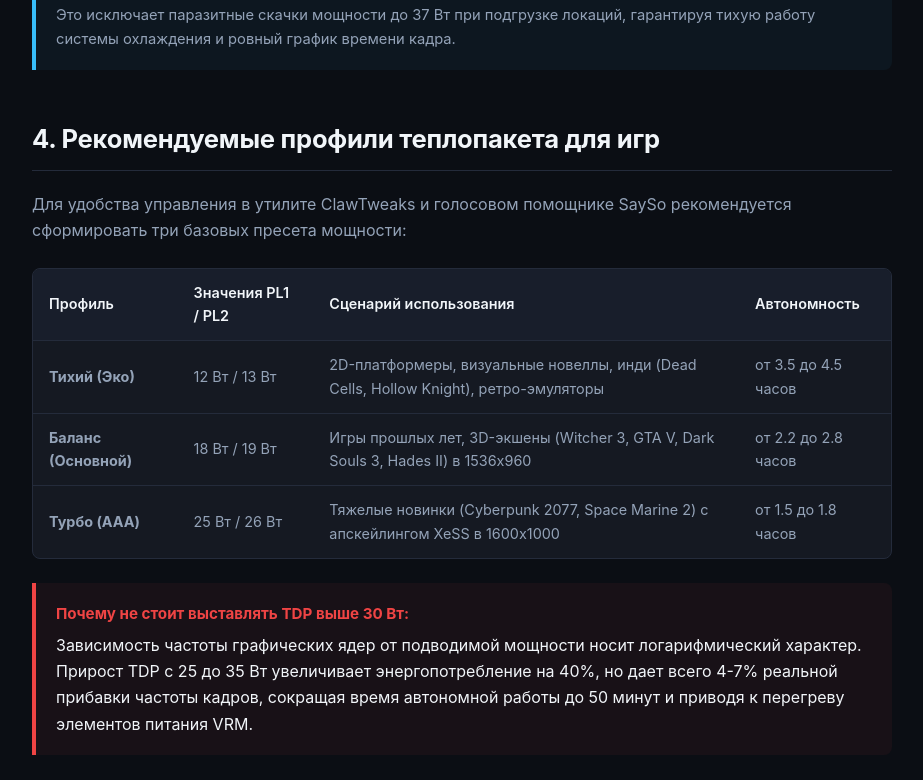
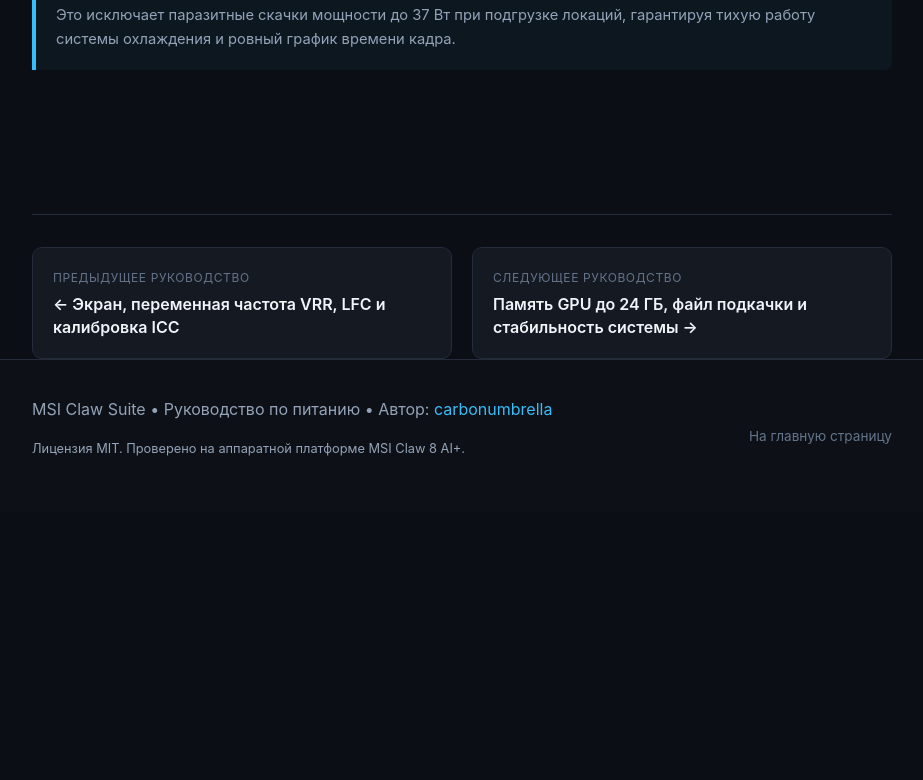
Before and after one commit to carbonumbrella/msi-claw-suite, a plain HTML site: page guides/power-and-sleep.html in a window 1280 px wide. Shown: the part 3200-3980 px from the top of the page, without its empty margins (178-1101 px from the left). After the commit the page ends 3712 px from the top, so only its background shows below. Drawn offline with Linux system fonts and the light colour scheme.

Commit message:
Remove redundant TDP game profiles section from power guide

```diff
--- a/guides/power-and-sleep.html
+++ b/guides/power-and-sleep.html
@@ -628,53 +628,6 @@ powercfg /h /type full</pre>
                     </p>
                 </div>
             </section>
-
-            <section id="profiles">
-                <h2>4. Рекомендуемые профили теплопакета для игр</h2>
-                <p>
-                    Для удобства управления в утилите ClawTweaks и голосовом помощнике SaySo рекомендуется сформировать три базовых пресета мощности:
-                </p>
-
-                <div class="table-wrap">
-                    <table>
-                        <thead>
-                            <tr>
-                                <th>Профиль</th>
-                                <th>Значения PL1 / PL2</th>
-                                <th>Сценарий использования</th>
-                                <th>Автономность</th>
-                            </tr>
-                        </thead>
-                        <tbody>
-                            <tr>
-                                <td><strong>Тихий (Эко)</strong></td>
-                                <td>12 Вт / 13 Вт</td>
-                                <td>2D-платформеры, визуальные новеллы, инди (Dead Cells, Hollow Knight), ретро-эмуляторы</td>
-                                <td>от 3.5 до 4.5 часов</td>
-                            </tr>
-                            <tr>
-                                <td><strong>Баланс (Основной)</strong></td>
-                                <td>18 Вт / 19 Вт</td>
-                                <td>Игры прошлых лет, 3D-экшены (Witcher 3, GTA V, Dark Souls 3, Hades II) в 1536x960</td>
-                                <td>от 2.2 до 2.8 часов</td>
-                            </tr>
-                            <tr>
-                                <td><strong>Турбо (AAA)</strong></td>
-                                <td>25 Вт / 26 Вт</td>
-                                <td>Тяжелые новинки (Cyberpunk 2077, Space Marine 2) с апскейлингом XeSS в 1600x1000</td>
-                                <td>от 1.5 до 1.8 часов</td>
-                            </tr>
-                        </tbody>
-                    </table>
-                </div>
-
-                <div class="warning-box">
-                    <strong>Почему не стоит выставлять TDP выше 30 Вт:</strong>
-                    Зависимость частоты графических ядер от подводимой мощности носит логарифмический характер.
-                    Прирост TDP с 25 до 35 Вт увеличивает энергопотребление на 40%, но дает всего 4-7% реальной прибавки частоты кадров,
-                    сокращая время автономной работы до 50 минут и приводя к перегреву элементов питания VRM.
-                </div>
-            </section>
         </article>
 
         <!-- Навигация по другим статьям -->
```
